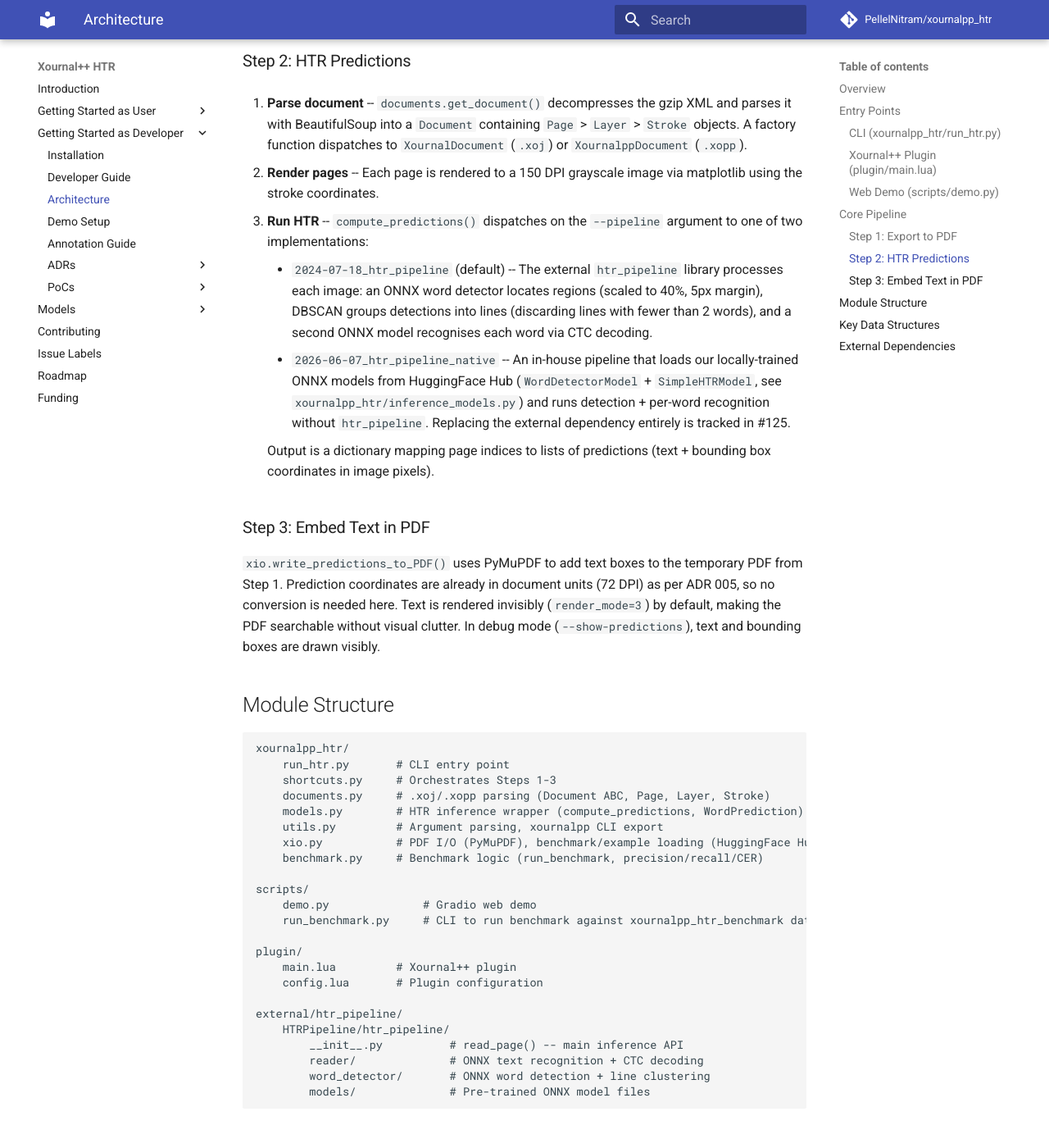
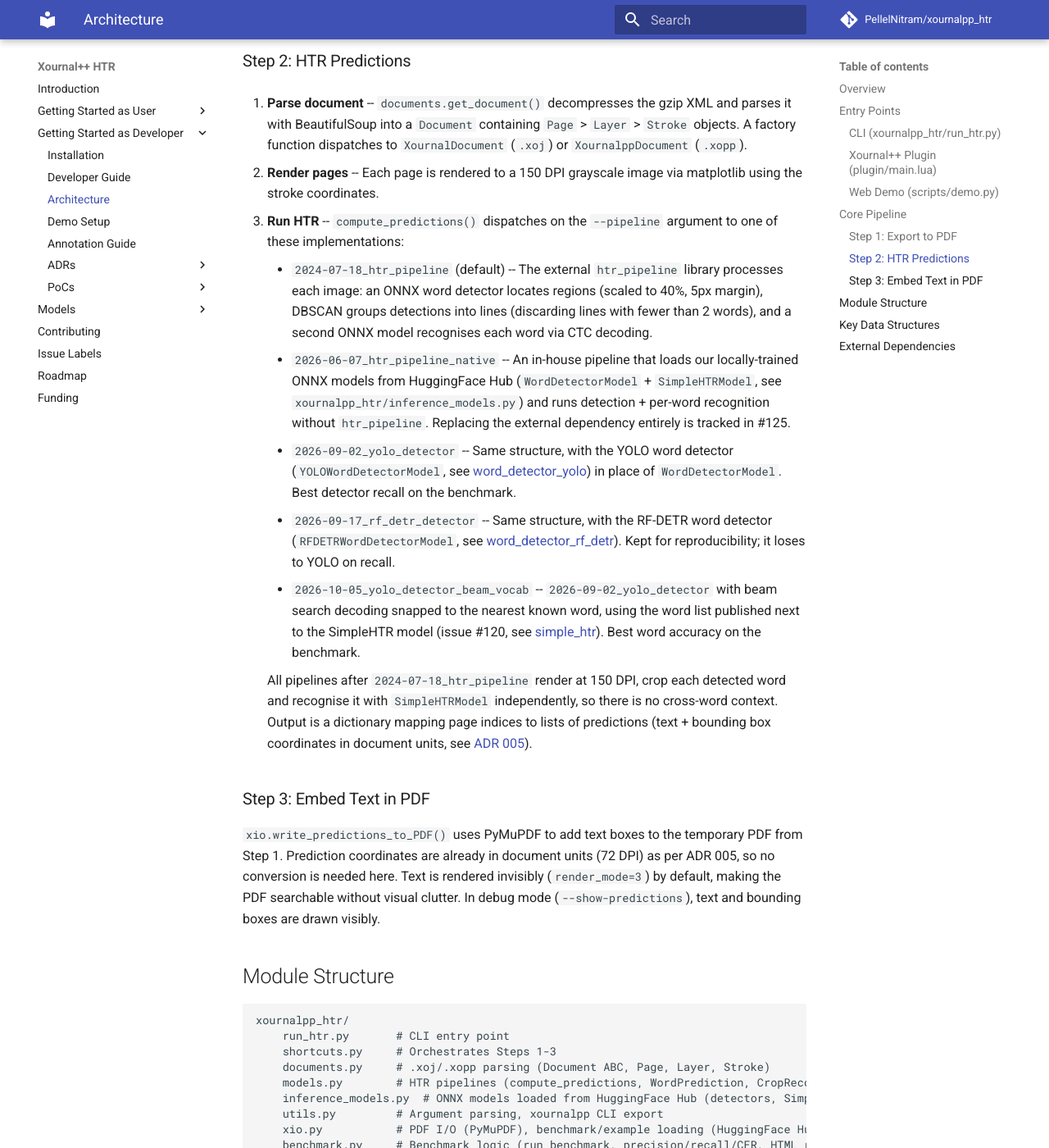
Before and after one commit to PellelNitram/xournalpp_htr, an MkDocs documentation site: the page built from docs/architecture.md, in a window 1280 px wide and 1400 px high, scrolled down 2523 px. Shown: the whole window at 82% size. Built offline with MkDocs 1.6.1 and Material for MkDocs 9.7.7, drawn with Linux system fonts in a browser that asks for light colours; comment, search, counter and statistics services are not loaded; some of the changed text lies outside the part shown.

Commit message:
Update the architecture docs for the current pipelines. [CC]

```diff
--- a/docs/architecture.md
+++ b/docs/architecture.md
@@ -54,7 +54,7 @@ graph TD
         PIPELINE --> DOC["get_document()"]
         DOC -->|"Document object"| CP["compute_predictions()"]
         CP --> RENDER["save_page_as_image()<br/>(matplotlib, 150 DPI)"]
-        RENDER --> HTR["read_page()<br/>(htr_pipeline)"]
+        RENDER --> HTR["detect + recognise<br/>(per pipeline)"]
         HTR --> PRED["Predictions dict"]
     end
 
@@ -76,12 +76,15 @@ graph TD
 
 2. **Render pages** -- Each page is rendered to a 150 DPI grayscale image via matplotlib using the stroke coordinates.
 
-3. **Run HTR** -- `compute_predictions()` dispatches on the `--pipeline` argument to one of two implementations:
+3. **Run HTR** -- `compute_predictions()` dispatches on the `--pipeline` argument to one of these implementations:
 
     - `2024-07-18_htr_pipeline` (default) -- The external `htr_pipeline` library processes each image: an ONNX word detector locates regions (scaled to 40%, 5px margin), DBSCAN groups detections into lines (discarding lines with fewer than 2 words), and a second ONNX model recognises each word via CTC decoding.
     - `2026-06-07_htr_pipeline_native` -- An in-house pipeline that loads our locally-trained ONNX models from HuggingFace Hub (`WordDetectorModel` + `SimpleHTRModel`, see `xournalpp_htr/inference_models.py`) and runs detection + per-word recognition without `htr_pipeline`. Replacing the external dependency entirely is tracked in #125.
+    - `2026-09-02_yolo_detector` -- Same structure, with the YOLO word detector (`YOLOWordDetectorModel`, see [word_detector_yolo](models/word_detector_yolo.md)) in place of `WordDetectorModel`. Best detector recall on the benchmark.
+    - `2026-09-17_rf_detr_detector` -- Same structure, with the RF-DETR word detector (`RFDETRWordDetectorModel`, see [word_detector_rf_detr](models/word_detector_rf_detr.md)). Kept for reproducibility; it loses to YOLO on recall.
+    - `2026-10-05_yolo_detector_beam_vocab` -- `2026-09-02_yolo_detector` with beam search decoding snapped to the nearest known word, using the word list published next to the SimpleHTR model (issue #120, see [simple_htr](models/simple_htr.md)). Best word accuracy on the benchmark.
 
-    Output is a dictionary mapping page indices to lists of predictions (text + bounding box coordinates in image pixels).
+    All pipelines after `2024-07-18_htr_pipeline` render at 150 DPI, crop each detected word and recognise it with `SimpleHTRModel` independently, so there is no cross-word context. Output is a dictionary mapping page indices to lists of predictions (text + bounding box coordinates in document units, see [ADR 005](ADRs/005_prediction_bounding_box_coordinate_system.md)).
 
 ### Step 3: Embed Text in PDF
 
@@ -94,14 +97,18 @@ xournalpp_htr/
     run_htr.py       # CLI entry point
     shortcuts.py     # Orchestrates Steps 1-3
     documents.py     # .xoj/.xopp parsing (Document ABC, Page, Layer, Stroke)
-    models.py        # HTR inference wrapper (compute_predictions, WordPrediction)
+    models.py        # HTR pipelines (compute_predictions, WordPrediction, CropRecorder)
+    inference_models.py  # ONNX models loaded from HuggingFace Hub (detectors, SimpleHTRModel)
     utils.py         # Argument parsing, xournalpp CLI export
     xio.py           # PDF I/O (PyMuPDF), benchmark/example loading (HuggingFace Hub)
-    benchmark.py     # Benchmark logic (run_benchmark, precision/recall/CER)
+    benchmark.py     # Benchmark logic (run_benchmark, precision/recall/CER, HTML report)
+    crop_analysis.py # Per-word crop/network-input dump of a benchmark run
 
 scripts/
-    demo.py              # Gradio web demo
-    run_benchmark.py     # CLI to run benchmark against xournalpp_htr_benchmark dataset
+    demo.py                   # Gradio web demo
+    run_benchmark.py          # CLI to run benchmark against xournalpp_htr_benchmark dataset
+                              #   (--html-report, --crop-analysis)
+    analyze_beam_coverage.py  # Whether misread words are reachable by beam search
 
 plugin/
     main.lua         # Xournal++ plugin
@@ -152,7 +159,8 @@ convert their raw output before returning (see [ADR 005](ADRs/005_prediction_bou
 | `matplotlib` | Renders pages to images for HTR |
 | `opencv-python` | Image loading and processing |
 | `onnxruntime` | Runs word detection and text recognition models |
+| `pyctcdecode` | Beam search CTC decoding (`2026-10-05_yolo_detector_beam_vocab`) |
 | `scikit-learn` | DBSCAN clustering for line detection |
 | `pymupdf` | Embeds text into PDF (Step 3) |
 | `gradio` | Web demo UI (demo only) |
-| `huggingface_hub` | Downloads example files (demo only) |
+| `huggingface_hub` | Downloads models, the decoding vocabulary, benchmark and example files |
```
